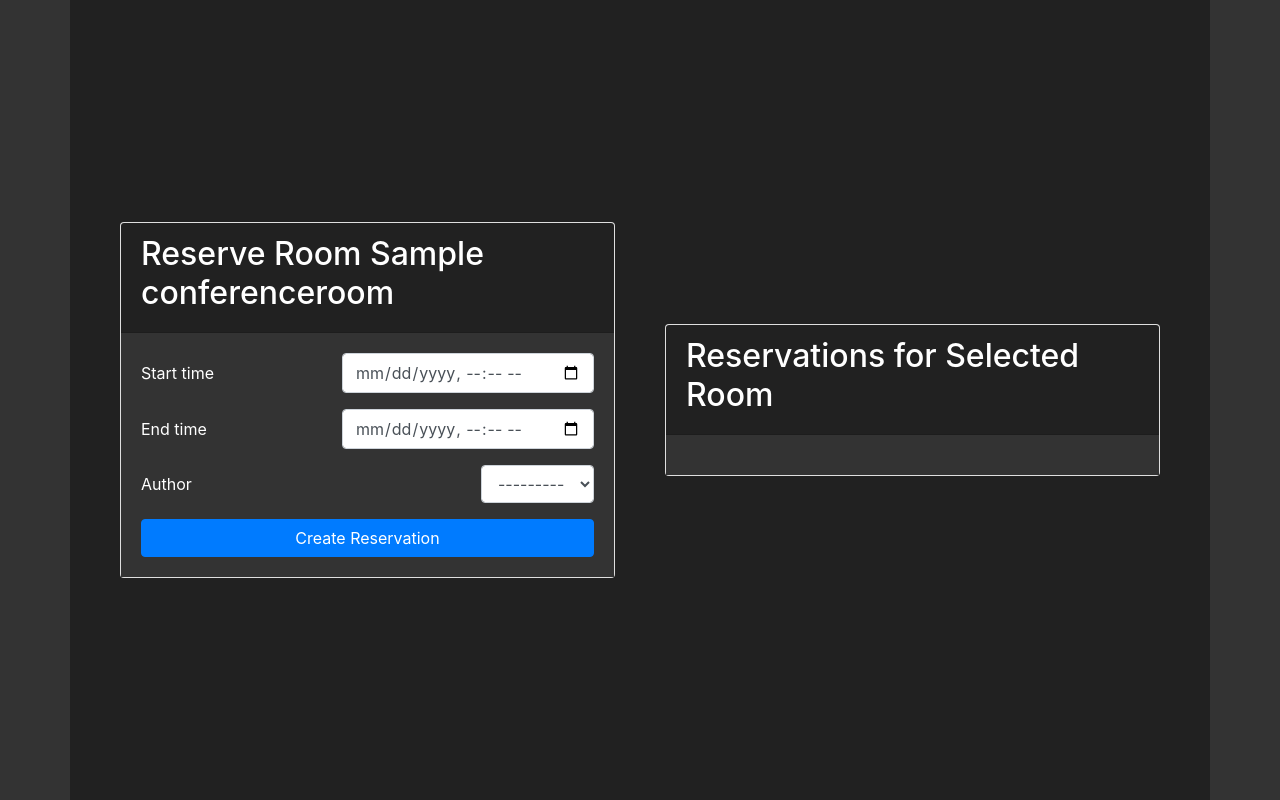
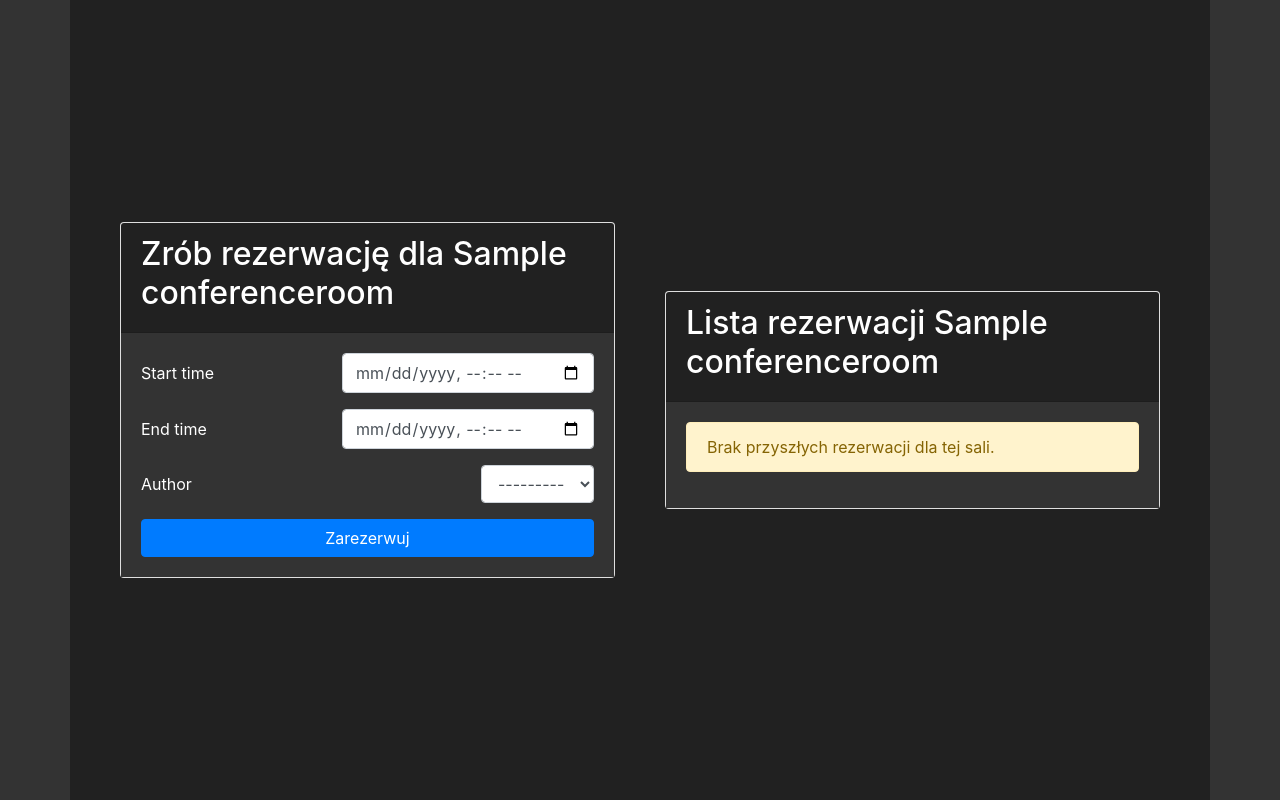
Before and after one commit to matikd13/www-projekt, a Django app: a page that uses www/templates/reserve_room.html in a window 1280 px wide. Run offline with Django 4.2, Linux system fonts and the light colour scheme; tables that the repository leaves empty hold one stand-in row (values such as "Sample post"); some libraries are stand-ins or nearby versions.

Commit message:
poprawki

```diff
--- a/www/conference_rooms/views.py
+++ b/www/conference_rooms/views.py
@@ -1,15 +1,9 @@
-from django import forms
 from django.shortcuts import render, redirect, get_object_or_404
 from django.utils import timezone
-
-# Create your views here.
 from rest_framework import viewsets
 from .models import Reservation, ConferenceRoom
 from .serializers import ReservationSerializer
 from .forms import ReservationForm
-from django.http import JsonResponse
-from .models import ConferenceRoom
-from django.shortcuts import get_object_or_404
 import json
 from django.http import HttpResponse
 
@@ -59,7 +53,7 @@ def room_status(request):
 
 def reserve_room(request, room_name):
     room = get_object_or_404(ConferenceRoom, name=room_name)
-    now = timezone.now()
+    reservations = room.reservations.filter(end_time__gt=timezone.now()).order_by('start_time')
     if request.method == 'POST':
         form = ReservationForm(request.POST, initial={'conference_room': room})
         if form.is_valid():
@@ -73,4 +67,4 @@ def reserve_room(request, room_name):
             form.fields[field_name].widget.attrs.update({
                 'class': 'form-control' + (' is-invalid' if form[field_name].errors else '')
             })
-    return render(request, 'reserve_room.html', {'room': room, 'form': form, 'now': now})
+    return render(request, 'reserve_room.html', {'room': room, 'form': form, 'reservations': reservations})
--- a/www/settings.py
+++ b/www/settings.py
@@ -127,7 +127,7 @@ AUTH_PASSWORD_VALIDATORS = [
 # Internationalization
 # https://docs.djangoproject.com/en/4.2/topics/i18n/
 
-LANGUAGE_CODE = 'en-us'
+LANGUAGE_CODE = 'pl'
 
 TIME_ZONE = 'Europe/Warsaw'
 
--- a/www/templates/reserve_room.html
+++ b/www/templates/reserve_room.html
@@ -75,7 +75,7 @@
     <div class="container">
         <div class="card">
             <div class="card-header">
-                <h2>Reserve Room {{ room.name }}</h2>
+                <h2>Zrób rezerwację dla {{ room.name }}</h2>
             </div>
             <div class="card-body">
                 <form method="post">
@@ -109,20 +109,31 @@
                             W formularzu wystąpiły błędy. Sprawdź czy wszystkie pola są poprawnie wypełnione.
                         </div>
                     {% endif %}
-                    <button type="submit" class="btn btn-primary">Create Reservation</button>
+                    <button type="submit" class="btn btn-primary"> Zarezerwuj </button>
                 </form>
             </div>
         </div>
         <div class="card" style="margin-left:50px;">
             <div class="card-header">
-              <h2>Reservations for Selected Room</h2>
+              <h2>Lista rezerwacji {{ room.name }}</h2>
             </div>
             <div class="card-body">
-              {% for reservation in room.reservations.all %}
-                {% if reservation.end_time >= now %}
-                    <p>{{ reservation }}</p>
-                {% endif %}
-            {% endfor %}
+              {% for reservation in reservations %}
+                <div class="card text-white bg-primary mb-3" style="max-width: 20rem;">
+                    <div class="card-header">Rezerwacja numer: {{ reservation.id }}</div>
+                    <div class="card-body">
+                        <h4 class="card-title">Autor: {{ reservation.author }}</h4>
+                        <p class="card-text">
+                            Początek: {{ reservation.start_time|date:"j F Y, G:i" }}<br>
+                            Koniec: {{ reservation.end_time|date:"j F Y, G:i" }}
+                        </p>
+                    </div>
+                </div>
+              {% empty %}
+                <div class="alert alert-warning" role="alert">
+                        Brak przyszłych rezerwacji dla tej sali.
+                </div>
+              {% endfor %}
             </div>
         </div>
     </div>
```
